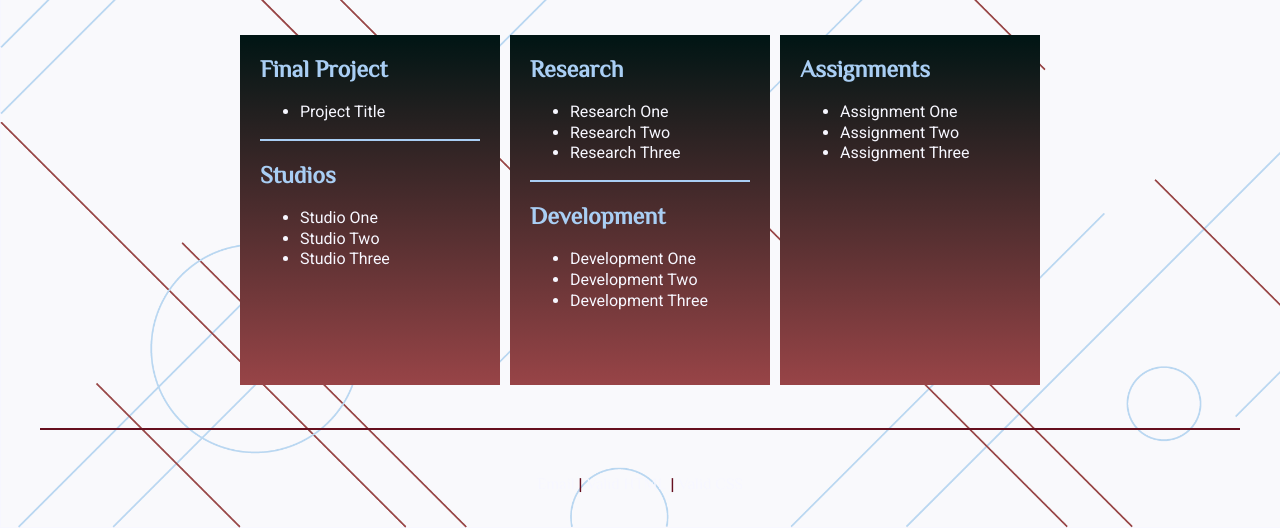
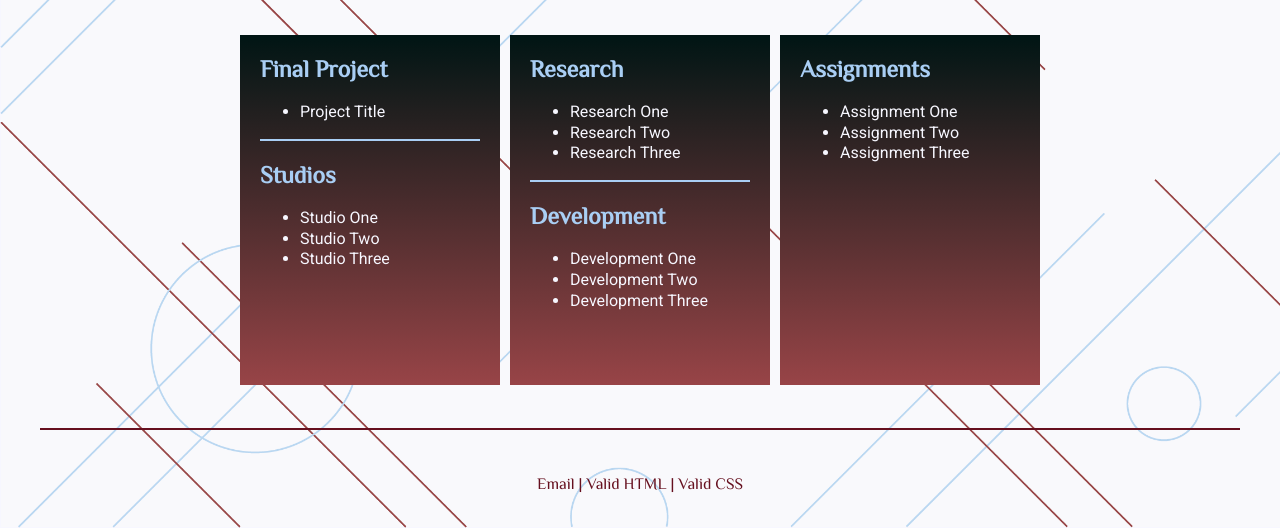
Before and after one commit to adteruya/adteruya.github.com, a plain HTML site: page des157-wi20/index.html in a window 1280 px wide. Shown: the part 389-917 px from the top of the page. Drawn offline with nearby package versions, Linux system fonts and the light colour scheme.

Commit message:
Updated links

```diff
--- a/des157-wi20/styles.css
+++ b/des157-wi20/styles.css
@@ -45,7 +45,7 @@
     padding: 20px;
 }
 
-a:link  {
+a  {
     color: #F7F7FF;
     text-decoration: none;
 }
```
